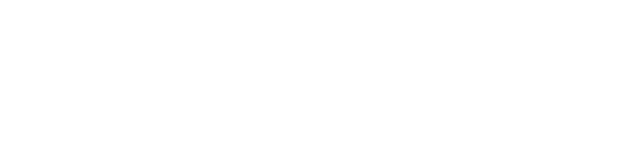
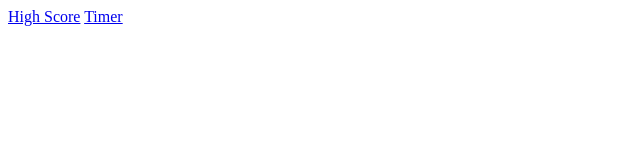
Before and after one commit to JeffM33/quiz, a plain HTML site: page index.html in a window 1280 px wide. Shown: the whole page, without its empty margins (0-640 px from the left). Drawn offline with Linux system fonts and the light colour scheme.

Commit message:
added nav bar and attempted to start a timer on right hand side.

```diff
--- a/Assets/css/stylesheet.css
+++ b/Assets/css/stylesheet.css
@@ -0,0 +1,17 @@
+/* Need to created or borrow bootstrap css
+    I want to make easy flex boxes for the answers
+    need to round off symmetry for each box
+
+     */
+     /* CSS HEX */
+:root{
+    --blue-gray: #6699ccff;
+    --russian-violet: #420039ff;
+    --bud-green: #70ae6eff;
+    --rifle-green: #4a5240ff;
+    --unbleached-silk: #ffddd2ff;
+}
+
+.container{
+  background-color: var(--unbleached-silk);
+}
--- a/index.html
+++ b/index.html
@@ -6,7 +6,12 @@
     <meta name="viewport" content="width=device-width, initial-scale=1.0">
     <title>Document</title>
 </head>
-<body>
+<body class="#container">
+    <nav class="navbar navbar-light bg-faded">
+        <a class="navbar-brand" href="#">High Score</a>
+        <!-- Need to fix the class to align text to right side and add a object to display the time -->
+        <a class="text-right" href="#">Timer</a>
+    </nav>
 
 </body>
 </html>
```
Also changed, not shown: 1 other file.
